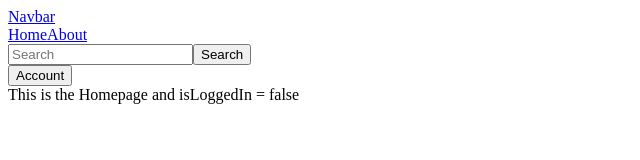
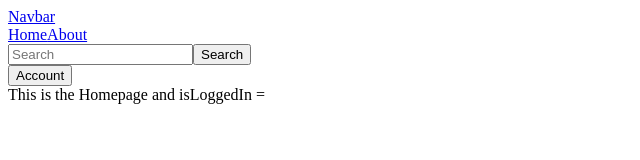
Before and after one commit to ViktorKuzmanov/Reminders-app, a React (Create React App) app: page / in a window 1280 px wide. Shown: the top 160 px of the page, without its empty margins (0-640 px from the left). Built offline with nearby package versions, Linux system fonts and the light colour scheme; the HTML template or start-up script is replaced by a standard one.

Commit message:
remove useEffect

```diff
--- a/src/pages/Home.jsx
+++ b/src/pages/Home.jsx
@@ -5,21 +5,10 @@ import { UserContext } from "../context/UserContext";
 const Home = (props) => {
   const [isLoggedIn, setIsLoggedIn] = useContext(UserContext);
 
-  useEffect(() => {
-    console.log("useEffect is called");
-    // Get the parametar isLoggedIn value when components mounts
-    const query = new URLSearchParams(props.location.search);
-    const isLoggedInFromQueryString = query.get("isLoggedIn") === "true";
-    // Update context if used is logged in (if currentPage = localhost:5000/?isLoggedIn=true)
-    setIsLoggedIn((prevIsLoggedInt) => {
-      return isLoggedInFromQueryString;
-    });
-  }, []);
-
   return (
     <div>
       <Navbar />
-      This is the Homepage and isLoggedIn = {isLoggedIn.toString()}
+      This is the Homepage and isLoggedIn = {isLoggedIn}
     </div>
   );
 };
```
